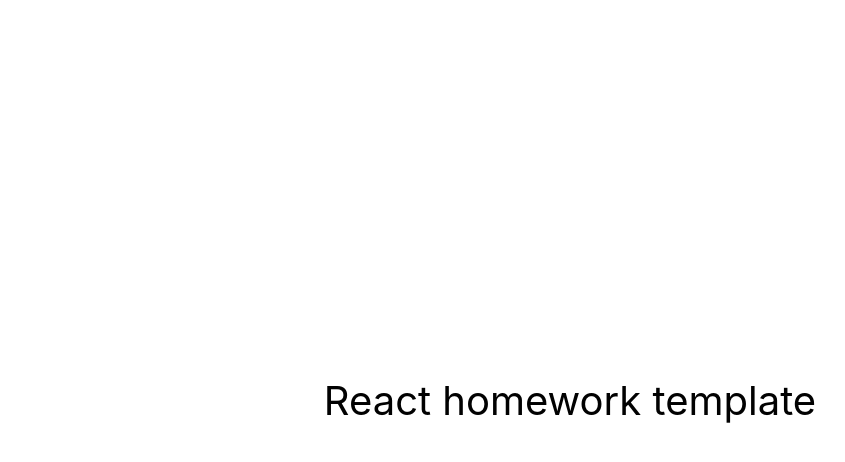
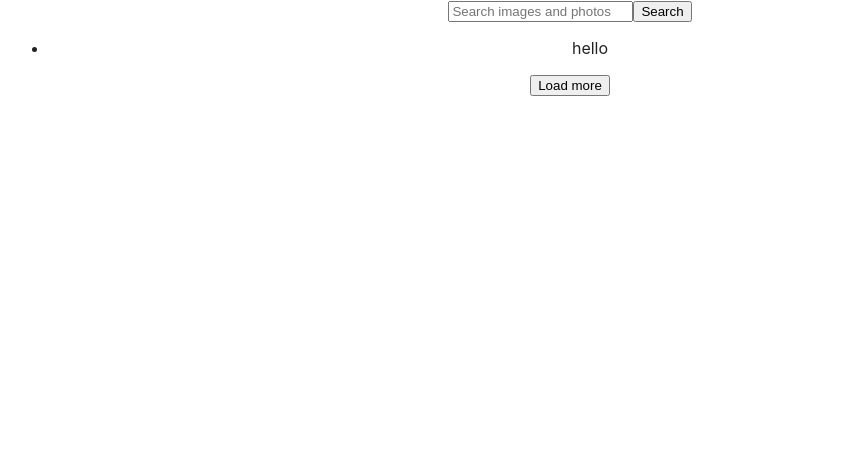
Before and after one commit to aniyavolfman/goit-react-hw-03-image-finder, a React (Create React App) app: page / in a window 1280 px wide. Shown: the top 462 px of the page, without its empty margins (70-915 px from the left). Built offline with nearby package versions, Linux system fonts and the light colour scheme.

Commit message:
add image finder

```diff
--- a/package.json
+++ b/package.json
@@ -7,6 +7,7 @@
     "@testing-library/jest-dom": "^5.16.3",
     "@testing-library/react": "^12.1.4",
     "@testing-library/user-event": "^13.5.0",
+    "axios": "^1.3.3",
     "react": "^18.1.0",
     "react-dom": "^18.1.0",
     "react-scripts": "5.0.1",
--- a/src/components/App.jsx
+++ b/src/components/App.jsx
@@ -1,16 +1,16 @@
-export const App = () => {
-  return (
-    <div
-      style={{
-        height: '100vh',
-        display: 'flex',
-        justifyContent: 'center',
-        alignItems: 'center',
-        fontSize: 40,
-        color: '#010101'
-      }}
-    >
-      React homework template
-    </div>
-  );
+import React, { Component } from "react";
+import { Button } from "./Button/Button";
+import { Container } from "./Container/Container";
+import { Imagegallery } from "./Imagegallery/Imagegallery";
+import { Searchbar } from "./Searchbar/Searchbar";
+
+export class App extends Component {
+  render() {
+    return (
+    <Container>
+      <Searchbar />
+      <Imagegallery />
+      <Button />
+    </Container>
+  )}
 };
--- /dev/null
+++ b/src/components/Button/Button.jsx
@@ -0,0 +1,9 @@
+import PropTypes from 'prop-types';
+
+export function Button() {
+    return (
+      <button type="button" class="load-more hidden">
+        Load more
+      </button>
+    );
+}
--- /dev/null
+++ b/src/components/Container/Container.jsx
@@ -0,0 +1,10 @@
+import PropTypes from 'prop-types';
+import css from './Container.module.css'
+
+export function Container({ children }) {
+  return <div className={css.container}>{children}</div>;
+}
+
+Container.propTypes = {
+  children: PropTypes.node.isRequired,
+};
--- /dev/null
+++ b/src/components/Container/Container.module.css
@@ -0,0 +1,7 @@
+.container {
+    max-width: 90%;
+    padding: 0 15px;
+    margin: 0 auto;
+    align-items: center;
+    text-align: center;
+}
--- /dev/null
+++ b/src/components/ImageGalleryItem/ImageGalleryItem.jsx
@@ -0,0 +1,5 @@
+import PropTypes from 'prop-types';
+
+// export function ImageGalleryItem () {
+//     return <img src="" alt="" />
+// }
--- /dev/null
+++ b/src/components/Imagegallery/Imagegallery.jsx
@@ -0,0 +1,10 @@
+import PropTypes from 'prop-types';
+
+export function Imagegallery() {
+    return (
+        <ul>
+            <li>hello</li>
+            {/* <ImageGalleryItem /> */}
+        </ul>
+    )
+}
--- /dev/null
+++ b/src/components/Searchbar/Searchbar.jsx
@@ -0,0 +1,15 @@
+import PropTypes from 'prop-types';
+
+export function Searchbar() {
+  return (
+    <form class="search-form" id="search-form">
+      <input
+        type="text"
+        name="searchQuery"
+        autocomplete="off"
+        placeholder="Search images and photos"
+      />
+      <button type="submit">Search</button>
+    </form>
+  );
+}
--- a/src/index.css
+++ b/src/index.css
@@ -1,15 +1,36 @@
 @import-normalize; /* bring in normalize.css styles */
+
+html {
+  box-sizing: border-box;
+  width: 100vw;
+  overflow-x: hidden;
+}
+
+*,
+*::before,
+*::after {
+  box-sizing: inherit;
+}
 
 body {
   margin: 0;
-  font-family: -apple-system, BlinkMacSystemFont, 'Segoe UI', 'Roboto', 'Oxygen',
-    'Ubuntu', 'Cantarell', 'Fira Sans', 'Droid Sans', 'Helvetica Neue',
-    sans-serif;
+  font-family: -apple-system, BlinkMacSystemFont, 'Segoe UI', Roboto,
+    Oxygen-Sans, Ubuntu, Cantarell, 'Helvetica Neue', sans-serif;
+  color: #212121;
+  background-color: #fff;
   -webkit-font-smoothing: antialiased;
   -moz-osx-font-smoothing: grayscale;
 }
 
-code {
-  font-family: source-code-pro, Menlo, Monaco, Consolas, 'Courier New',
-    monospace;
+img {
+  display: block;
+  max-width: 100%;
+  height: auto;
 }
+
+.App {
+  display: grid;
+  grid-template-columns: 1fr;
+  grid-gap: 16px;
+  padding-bottom: 24px;
+}
```
Also changed, not shown: src/styles.css (added, +175 -0 lines), 1 other file (tests, documents, lock files or other folders).
